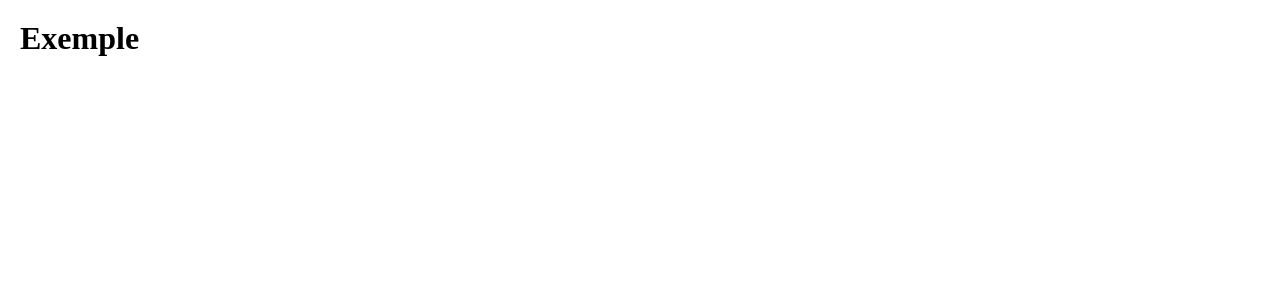
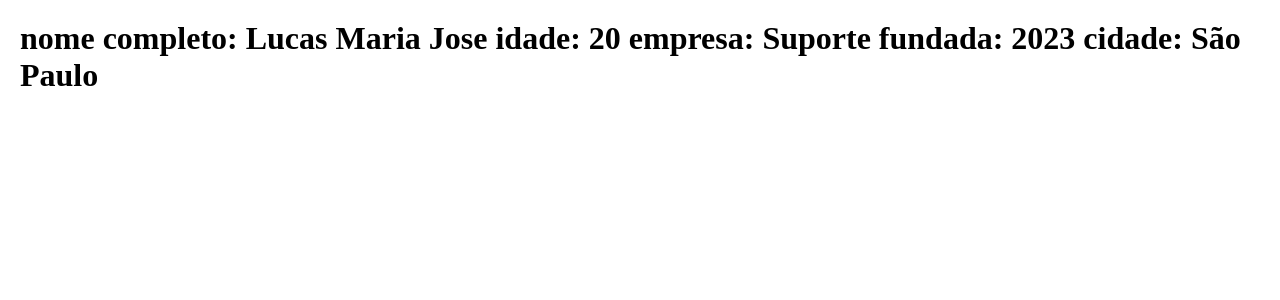
Before and after one commit to rvidallima/study-react, a React (Create React App) app: page / in a window 1280 px wide. Shown: the top 300 px of the page. Built offline with nearby package versions, Linux system fonts and the light colour scheme.

Commit message:
atualiza 2

```diff
--- a/src/App.jsx
+++ b/src/App.jsx
@@ -1,8 +1,11 @@
 import './App.css';
-import Example from './class/example/index.jsx';
+import Example from './class/example';
+import Js from './class/js'
 
 export default function App() {
+
   return (
-    <Example />
+
+      <Js fullName='Lucas Maria Jose' age='20' />
   );
 }
--- /dev/null
+++ b/src/class/js/index.jsx
@@ -0,0 +1,17 @@
+export default function Js( {fullName, age} ) {
+
+    let brand = {
+        name: 'Suporte',
+        founded: 2023,
+        city: 'São Paulo'
+    }
+
+    const { name } = brand
+    const { founded } = brand
+    const { city } = brand
+
+    return (
+        //<h1>nome completo: {props.fullName} idade: {props.age} empresa: {brand.name} fundada: {brand.founded} cidade: {brand.city}</h1>gi
+        <h1>nome completo: {fullName} idade: {age} empresa: {name} fundada: {founded} cidade: {city}</h1>
+    )
+}
```
Also changed, not shown: src/assets/images/icons/close.svg (added), src/index.css (line endings or trailing spaces).
